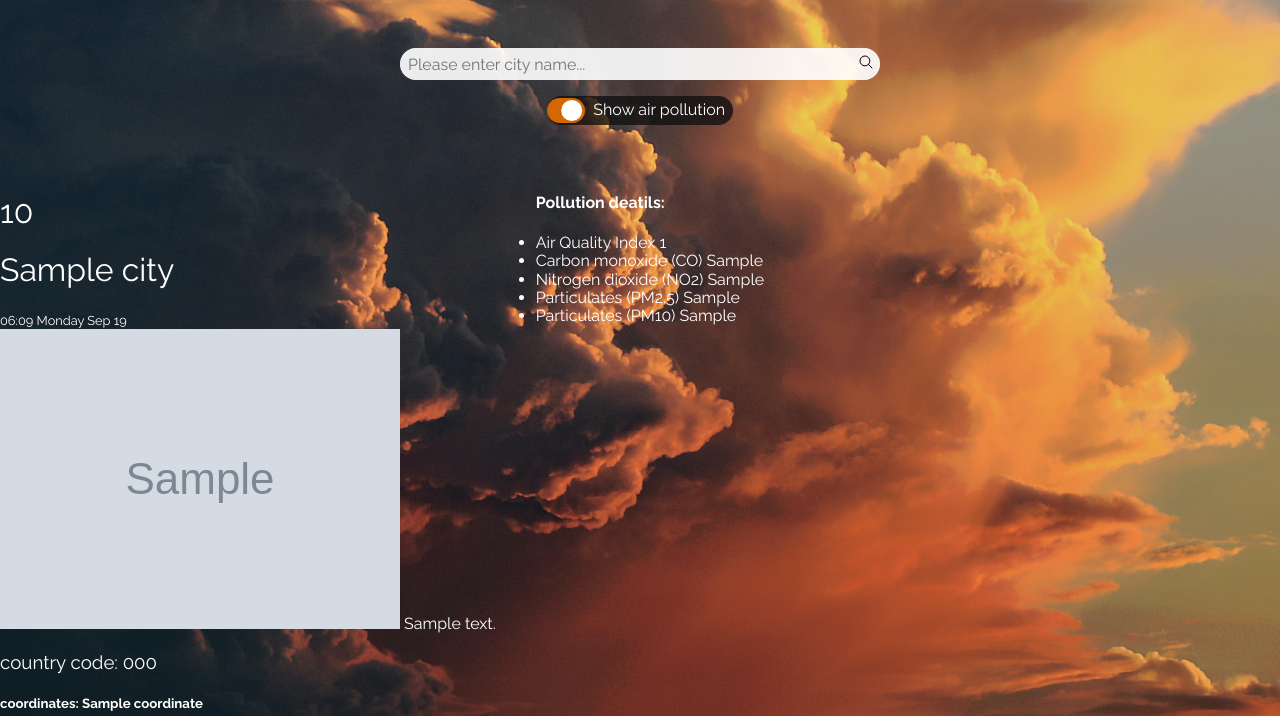
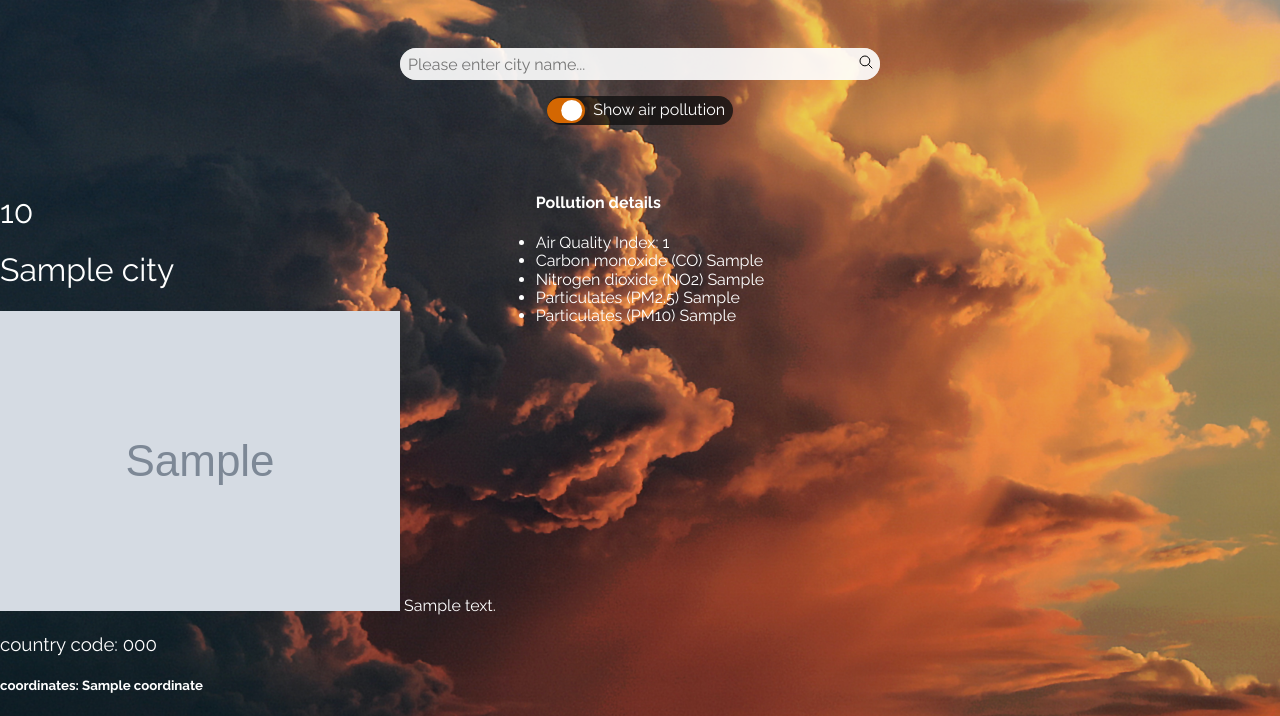
Before and after one commit to karolinamarszal/Weather-Pollution-Detector, a Django app: template templates/index.html in a window 1280 px wide. Shown: the top 716 px of the page. Run offline with Django 4.2, Linux system fonts and the light colour scheme; the template is opened without the code that fills it: most values are stand-ins (such as "Sample title", 1, 10 or a date in 2020); grey boxes marked "Sample" are stand-in pictures.

Commit message:
Prepared current_date span for dynamically displaying time via JS. Moved up the condition for displaying pollution container.

```diff
--- a/templates/index.html
+++ b/templates/index.html
@@ -73,12 +73,7 @@
                 <h1>{{city}}</h1>
               {% endif %}
               <small>
-                <span class="time">
-                  06:09
-                </span>
-                <span class"date">
-                  Monday Sep 19
-                </span>
+                <span class="current_date"></span>
               </small>
             </div>
           <div>
@@ -97,12 +92,12 @@
             {% endif %}
           </div>
         </div>
+        {% if data.pollution %}
         <div class="pollution">
             <ul class="pollution_details">
-              {% if data.pollution %}
-              <h4>Pollution deatils:</h4>
+              <h4>Pollution details</h4>
               <li>
-                <span>Air Quality Index</span>
+                <span>Air Quality Index: </span>
                 <span class="air_quality_index">{{data.pollution.air_quality_index}}</span>
               </li>
               <li>
@@ -121,18 +116,21 @@
                 <span>Particulates (PM10)</span>
                 <span class="particulates_10">{{data.pollution.pm10}}</span>
               </li>
-              {% endif %}
             </ul>
           </div>
-      </div>
+        {% endif %}
+        </div>
     </div>
 
-    <input type="hidden" name="longitude" value={{data.longitude}} />
-    <input type="hidden" name="latitude" value={{data.latitude}} />
+    {% if data.longitude and data.latitude%}
+      <input type="hidden" name="longitude" value={{data.longitude}} />
+      <input type="hidden" name="latitude" value={{data.latitude}} />
+    {% endif %}
 
     {% if not error %}
     <div id="map"></div>
     {% endif %}
+
   </main>
   <!-- javascript file -->
   <script src="{% static 'main.js' %}"></script>
```
